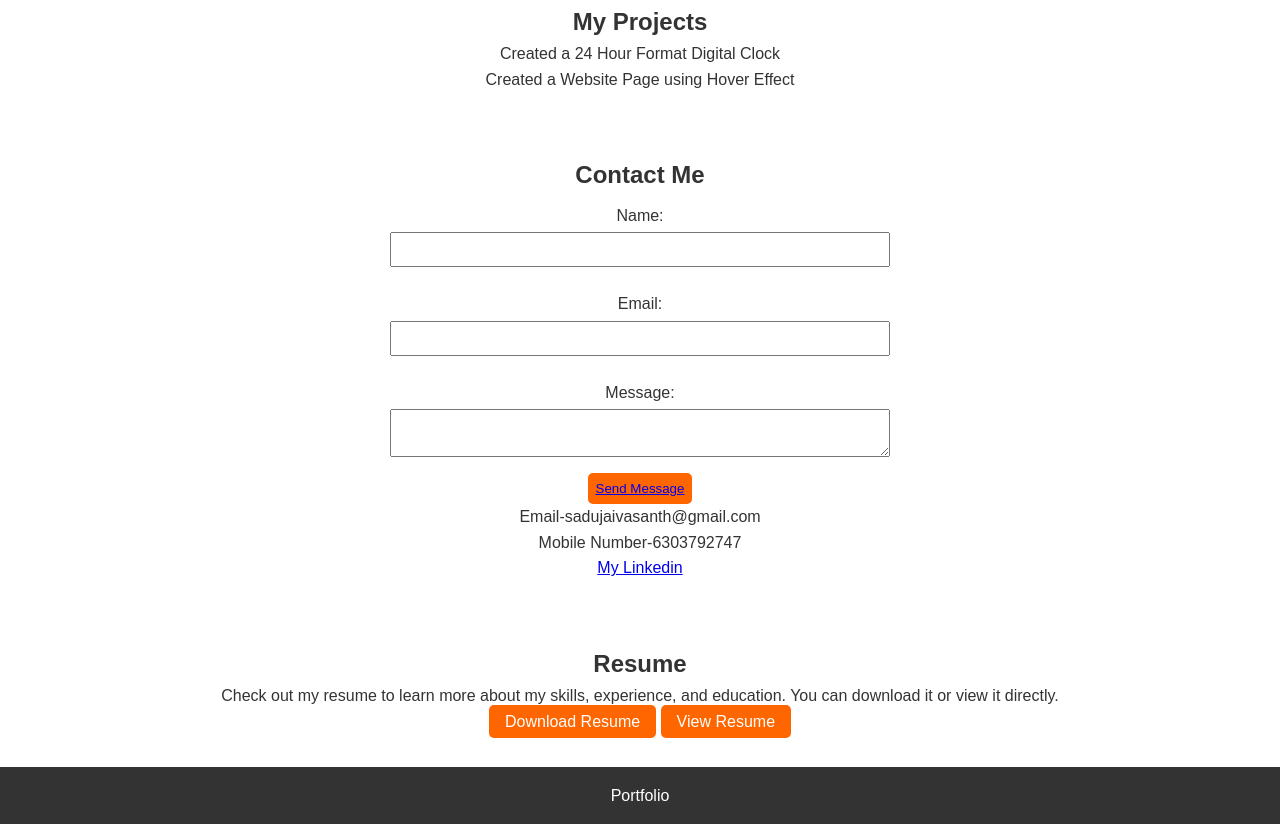
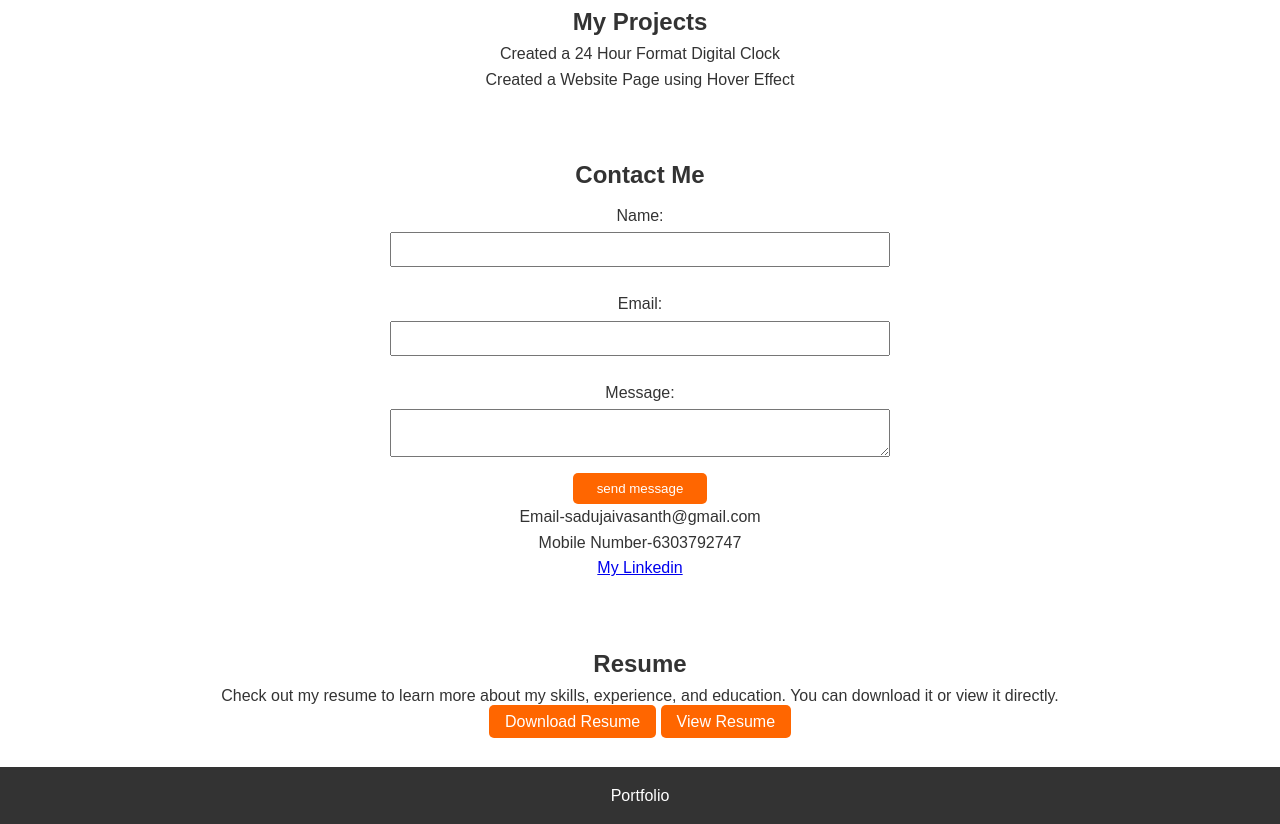
Before and after one commit to SadhuJaivasanth/Vasanth-sPortfolio-, a plain HTML site: page index.html in a window 1280 px wide. Shown: the part 571-1395 px from the top of the page. Drawn offline with Linux system fonts and the light colour scheme; files whose address does not match are found by name.

Commit message:
Update index.html

```diff
--- a/index.html
+++ b/index.html
@@ -51,8 +51,8 @@
             <textarea id="message" name="message" required></textarea>
 
             <button onclick="redirectToSite()">
-                <a href="https://mail.google.com/mail/u/0/#inbox?compose=DmwnWrRtsfjfHMCVxkjbhjwLFVwBBPDRJSPhFqcdsddTzmTSMqLPrgwWLRGDtvNFGWHjRJSdpLpG" class="button-link" target="_blank">Send Message</a>
-                </button>
+            <a href="https://mail.google.com/mail/u/0/#inbox?compose=DmwnWrRtsfjfHMCVxkjbhjwLFVwBBPDRJSPhFqcdsddTzmTSMqLPrgwWLRGDtvNFGWHjRJSdpLpG" class="btn" target="_blank">send message</a>
+            </button>
             <p>Email-sadujaivasanth@gmail.com</p>
             <p>Mobile Number-6303792747</p>
             <a href="https://www.linkedin.com/in/jai-vasanth-210563239?utm_source=share&utm_campaign=share_via&utm_content=profile&utm_medium=android_app">My Linkedin</a>
```
